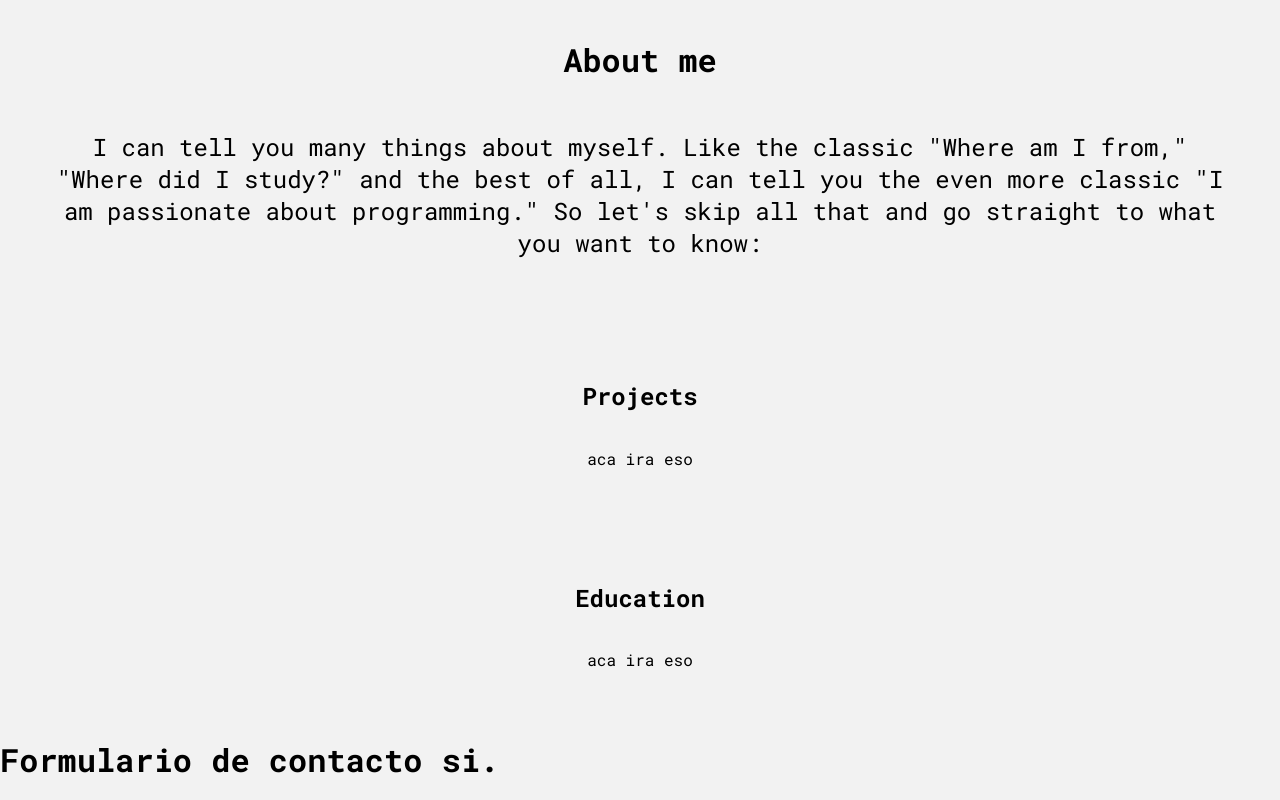
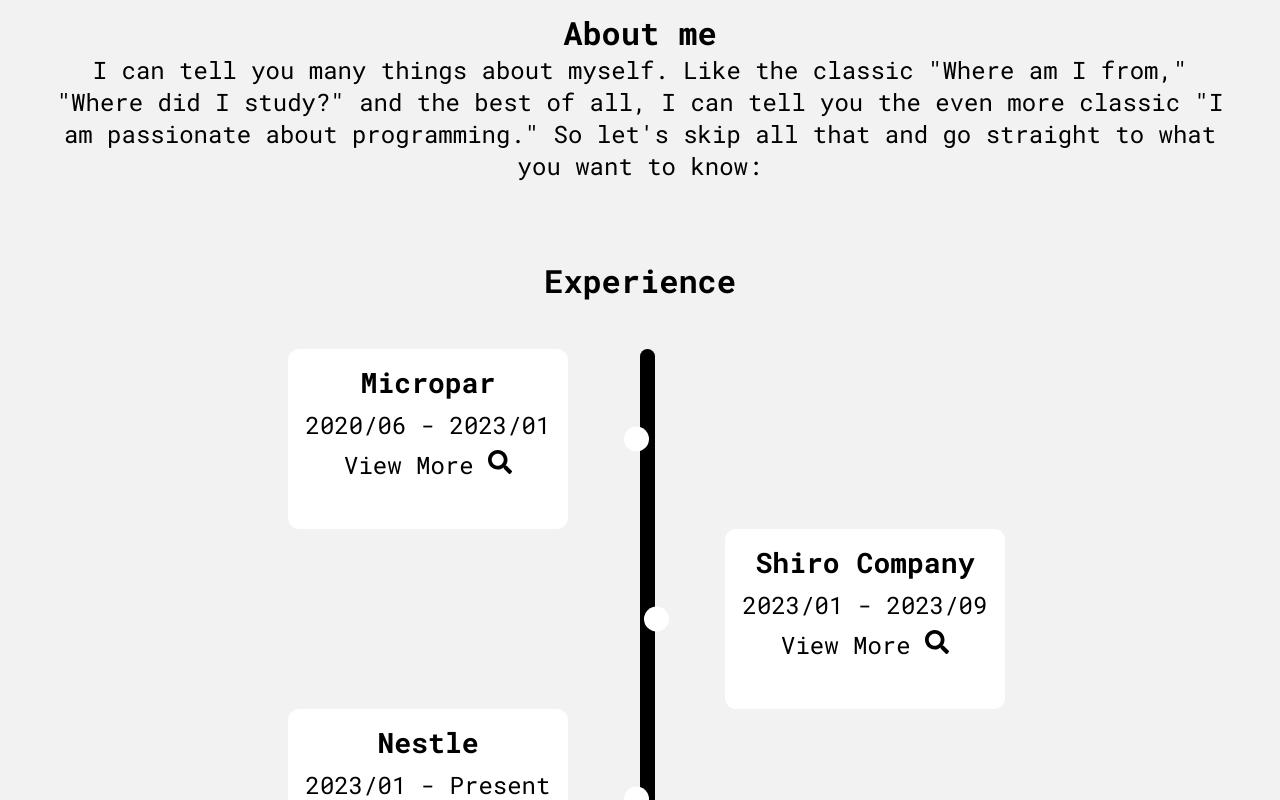
Before and after one commit to anthonylilo/portfolio, a React (Vite) app: page / in a window 1280 px wide. Shown: the part 600-1400 px from the top of the page. Built offline with nearby package versions, Linux system fonts and the light colour scheme.

Commit message:
Modal experience

```diff
--- a/src/assets/styles/main.css
+++ b/src/assets/styles/main.css
@@ -1,6 +1,32 @@
-body{
+body {
   background-color: #f2f2f2;
-  font-family: 'Roboto Mono', sans-serif;
+  font-family: "Roboto Mono", sans-serif;
   padding: 0;
   margin: 0;
+  overflow-x: hidden;
 }
+
+h1,
+h2,
+h3,
+h4,
+h5,
+h6,
+p {
+  margin: 0;
+  padding: 0;
+}
+
+h2 {
+  font-size: 2rem;
+}
+
+@media screen and (max-width: 900px) {
+  h1{
+    font-size: 3.5rem;
+  }
+
+  h2 {
+    font-size: 3rem;
+  }
+}
--- a/src/components/about/aboutStyle.js
+++ b/src/components/about/aboutStyle.js
@@ -9,11 +9,17 @@
   margin: 2%;
   padding: 2%;
 
-  h2{
-    font-size: 2rem;
-  }
-
   p{
     font-size: 1.5rem;
   }
+
+  @media screen and (max-width: 900px) {
+    margin: 3%;
+    padding: 3%;
+    text-align: justify;
+
+    p{
+      font-size: 1.3rem;
+    }
+  }
 `
--- a/src/components/experience/experience.jsx
+++ b/src/components/experience/experience.jsx
@@ -1,20 +1,71 @@
+import { useState, useRef } from "react";
+import { FaSearch } from "react-icons/fa";
+import ExperienceItemModal from "./modal/experienceItemModal";
+import { EXPERIENCES } from "../../constants/experiences";
 import { ExperienceStyle } from "./experienceStyle";
 
-export default function Experience() {
+const Experience = () => {
+  const modalRef = useRef(null);
+  const [experience, setExperience] = useState(EXPERIENCES[0]);
+
+  const openModal = (experience) => {
+    setExperience(experience);
+    modalRef.current?.showModal();
+    document.body.style.overflowY = "hidden";
+  };
+
+  const closeModal = () => {
+    modalRef.current?.close();
+    document.body.style.overflowY = "scroll";
+  };
+
+  const closeModalOutside = (e) => {
+    const dialogDimensions = modalRef.current?.getBoundingClientRect();
+
+    if (
+      e.clientX < dialogDimensions.left ||
+      e.clientX > dialogDimensions.right ||
+      e.clientY < dialogDimensions.top ||
+      e.clientY > dialogDimensions.bottom
+    ) {
+      closeModal();
+    }
+  };
+
   return (
-    <ExperienceStyle>
-      <h2>Experience</h2>
-      <div className="timeline">
-        <div className="timeline-item">
-          <div className="timeline-icon">
-            <i className="fas fa-briefcase"></i>
-          </div>
-          <div className="timeline-content">
-            <h3>Company Name</h3>
-            <p>Lorem ipsum dolor sit amet, consectetur adipiscing elit. Sed</p>
-          </div>
+    <ExperienceStyle className="experience" id="Experience">
+      <h2 className="section__title">Experience</h2>
+      <div className="experience__timeline">
+        <div className="experience__stick">
+          {EXPERIENCES.map((experience, i) => (
+            <div
+              className={`experience__item experience__item--${
+                i % 2 === 0 ? "left" : "right"
+              }`}
+              key={i}
+            >
+              <h3>{experience.company}</h3>
+              <p>{experience.period}</p>
+              <p
+                className="experience__itemLink"
+                onClick={() => {
+                  openModal(experience);
+                }}
+              >
+                View More <FaSearch />
+              </p>
+            </div>
+          ))}
         </div>
       </div>
+      <ExperienceItemModal
+        closeModal={closeModal}
+        closeModalOutside={closeModalOutside}
+        experience={experience}
+        ref={modalRef}
+      />
     </ExperienceStyle>
   );
-}
+};
+
+export default Experience;
--- a/src/components/experience/experienceStyle.js
+++ b/src/components/experience/experienceStyle.js
@@ -8,34 +8,103 @@
   justify-content: center;
   margin: 2%;
   padding: 2%;
+  height: 28rem;
 
-  .timeline {
+  h2{
+    margin-bottom: 4%;
+  }
+
+  .experience__timeline {
+    width: 100%;
+    height: 100%;
+    position: relative;
+  }
+  .experience__item {
+    position: absolute;
     display: flex;
     flex-direction: column;
-    align-items: center;
-    justify-content: center;
+    width: 10rem;
+    gap: 0.5rem;
+    color: #000;
+    background-color: #fff;
+    padding: 4px;
+    border-radius: 0.7rem;
+  }
+  .experience__item--right {
+    left: 0.8rem;
+    position: relative;
+  }
+  .experience__item--left {
+    right: 11rem;
+    position: relative;
+  }
+  .experience__item--right::after,
+  .experience__item--left::after {
+    content: "";
+    position: absolute;
+    top: 50%;
+    bottom: 50%;
+    transform: translateY(-50%);
+    width: 14px;
+    height: 14px;
+    border-radius: 50%;
+    background-color: #fff;
+  }
+  .experience__item--right::after {
+    right: 100%;
+  }
+  .experience__item--left::after {
+    left: 100%;
+  }
+  .experience__itemLink:hover {
+    cursor: pointer;
+    text-decoration: underline;
+    color: rgba(0, 0, 0, 0.6);
+  }
+  .experience__stick {
+    position: absolute;
+    top: 0;
+    left: 50%;
+    right: 50%;
+    width: 5px;
+    height: 100%;
+    background-color: #000;
+    border-radius: 0.7rem;
   }
 
-  .timeline::after {
-    content: "";
-    position: absolute;
-    width: 2px;
-    height: 100%;
-    background-color: #333;
-    left: 50%;
-    margin-left: -1px;
-    top: 0;
-    z-index: -1;
-  }
+  @media (min-width: 900px) {
+    height: 40rem;
 
-  .timeline-item {
-    position: relative;
-    width: 50%;
-    padding: 20px;
-    box-sizing: border-box;
-    margin: 10px 0;
-    text-align: center;
-    color: #333;
+    .experience__title {
+      font-size: 3.5rem;
+    }
+    .experience__item {
+      width: 250px;
+      height: 150px;
+      padding: 15px;
+      font-size: 1.5rem;
+    }
+    .experience__item--right {
+      left: 85px;
+    }
+    .experience__item--right::after {
+      right: 120%;
+    }
+    .experience__item--left::after {
+      left: 120%;
+    }
+    .experience__item--left {
+      right: 22rem;
+      bottom: 0%;
+    }
 
+    .experience__item--right::after,
+    .experience__item--left::after {
+      width: 25px;
+      height: 25px;
+    }
+    .experience__stick {
+      width: 15px;
+    }
   }
 `;
--- /dev/null
+++ b/src/components/experience/modal/experienceItemModal.jsx
@@ -0,0 +1,48 @@
+import { forwardRef } from "react";
+import "./experienceItemStyle.css";
+import PropTypes from "prop-types";
+
+function ExperienceItemModal(props, ref) {
+  const { closeModal, closeModalOutside, experience } = props;
+
+  const handleDialogClick = (e) => {
+    closeModalOutside(e.nativeEvent);
+  };
+
+  return (
+    <dialog
+      className="experienceItemModal"
+      ref={ref}
+      onClick={handleDialogClick}
+    >
+      <div className="experienceItemModal__header">
+        <h2 className="experienceItemModal__title">{experience.company}</h2>
+        <h4>{experience.position}</h4>
+        <p className="experienceItemModal__date">{experience.period}</p>
+      </div>
+      <div className="experienceItemModal__body">
+        <ul className="experienceItemModal__list">
+          {experience.bullets.map((bullet, i) => (
+            <li className="experienceItemModal__listItem" key={i}>
+              {bullet}
+            </li>
+          ))}
+        </ul>
+      </div>
+      <div className="experienceItemModal__footer">
+        <button className="experienceItemModal__button" onClick={closeModal}>
+          Close
+        </button>
+      </div>
+    </dialog>
+  );
+}
+
+ExperienceItemModal.propTypes = {
+  closeModal: PropTypes.func.isRequired,
+  closeModalOutside: PropTypes.func.isRequired,
+  experience: PropTypes.object.isRequired,
+};
+
+const NamedExperienceItemModal = forwardRef(ExperienceItemModal);
+export default NamedExperienceItemModal;
--- /dev/null
+++ b/src/components/experience/modal/experienceItemStyle.css
@@ -0,0 +1,72 @@
+.experienceItemModal {
+  background-color: #000;
+  color: #fff;
+  width: 18rem;
+  min-height: 33rem;
+  z-index: 4;
+  padding: 2rem;
+  border-radius: 2.5rem;
+  box-shadow: 0 5px 20px 0 rgba(0, 0, 0, 0.04);
+  position: fixed;
+  top: 60%;
+  left: 50%;
+  border: none;
+  transform: translate(-50%, -50%);
+  flex-direction: column;
+  animation: 0.75s cubic-bezier(0.25, 1, 0.3, 1) circle-in-center both;
+}
+.experienceItemModal::backdrop {
+  background-color: rgba(0, 0, 0, 0.4);
+}
+.experienceItemModal__header,
+.experienceItemModal__body,
+.experienceItemModal__footer {
+  width: 100%;
+}
+.experienceItemModal__header {
+  height: 20%;
+}
+.experienceItemModal__body {
+  height: 65%;
+  padding: 0.5rem;
+}
+.experienceItemModal__footer {
+  height: 15%;
+}
+.experienceItemModal__title {
+  font-size: 2rem;
+}
+.experienceItemModal__date {
+  margin-top: 0.5rem;
+  font-size: 0.8rem;
+}
+.experienceItemModal__list {
+  line-height: 1.3rem;
+  padding: 0.5rem;
+}
+.experienceItemModal__button {
+  background-color: #fff;
+  border: none;
+  border-radius: 1rem;
+  padding: 0.7rem;
+  font-size: 1.1rem;
+  color: #000;
+  cursor: pointer;
+}
+.experienceItemModal__button:hover {
+  background-color: rgba(255,255,255, 0.9);
+}
+@media (min-width: 768px) {
+  .experienceItemModal {
+    width: 30rem;
+    padding: 3rem;
+  }
+}
+@keyframes circle-in-center {
+  from {
+    clip-path: circle(0%);
+  }
+  to {
+    clip-path: circle(125%);
+  }
+}
--- a/src/components/header/headerStyles.js
+++ b/src/components/header/headerStyles.js
@@ -54,12 +54,8 @@
       width: 100%;
     }
 
-    h1{
-      font-size: 2.5rem;
-    }
-
     h2{
-      font-size: 1.5rem;
+      font-size: 1.8rem;
     }
 
     span{
--- a/src/components/layout/navbar/navStyles.js
+++ b/src/components/layout/navbar/navStyles.js
@@ -7,6 +7,7 @@
   display: flex;
   align-items: center;
   justify-content: flex-end;
+  z-index: 2;
   height: 4rem;
   width: 100%;
   top: 0;
--- /dev/null
+++ b/src/constants/experiences.js
@@ -0,0 +1,35 @@
+export const EXPERIENCES = [
+  {
+    company: "Micropar",
+    position: "Fullstack Developer",
+    period: "2020/06 - 2023/01",
+    bullets: [
+      "Implemented figma designs into code.",
+      "Optimized CSS and Bootstrap, achieving a 75% reduction in unused code.",
+      "Refactored AJAX code, transitioning to modern ES6 async and await syntax, resulting in a 100% improvement.",
+      "Enhanced page load speed by resizing 100% of images and minifying CSS, HTML, and JS files for static websites.",
+    ],
+  },
+  {
+    company: "Shiro Company",
+    position: "Fullstack Developer & Co-Founder",
+    period: "2023/01 - 2023/09",
+    bullets: [
+      "Developed functional e-commerce platforms using WooCommerce.",
+      "Integrated payment APIs.",
+      "Managed database operations for seamless accessibility.",
+      "Optimized landing pages with 90+ points on SEO and performance optimization.",
+    ],
+  },
+  {
+    company: "Nestle",
+    position: "Backend developer",
+    period: "2023/01 - Present",
+    bullets: [
+      "Developed functional e-commerce platforms using WooCommerce.",
+      "Integrated payment APIs.",
+      "Managed database operations for seamless accessibility.",
+      "Optimized landing pages with 90+ points on SEO and performance optimization.",
+    ],
+  },
+];
--- a/src/index.jsx
+++ b/src/index.jsx
@@ -6,14 +6,14 @@
 import Education from './components/education/education'
 import Hire from './components/hire/hire'
 import Footer from './components/Layout/Footer/Footer'
-//<Experience />
+
 function Index () {
   return (
     <>
       <NavBar />
       <Header />
       <About />
-
+      <Experience />
       <Projects />
       <Education />
       <Hire />
```
